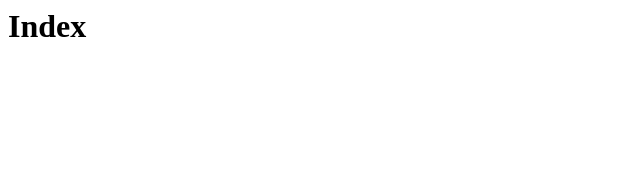
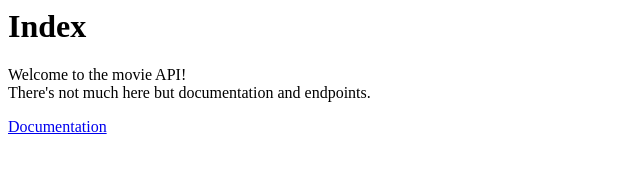
Before and after one commit to bentleyjensen/movie-api, a website: page public/index.html in a window 1280 px wide. Shown: the whole page, without its empty margins (0-640 px from the left). Drawn offline with Linux system fonts and the light colour scheme.

Commit message:
Put something decent in index

```diff
--- a/public/index.html
+++ b/public/index.html
@@ -4,4 +4,6 @@
     </head>
     <body>
         <h1>Index</h1>
+        <p>Welcome to the movie API!<br>There's not much here but documentation and endpoints.</p>
+        <a href="/documentation">Documentation</a>
     </body>
```
